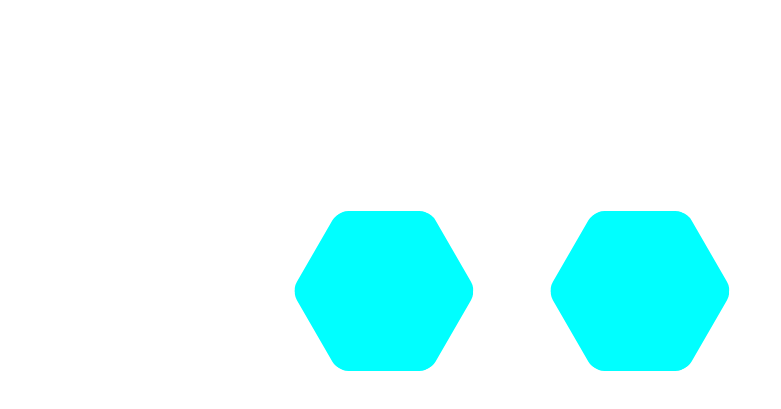
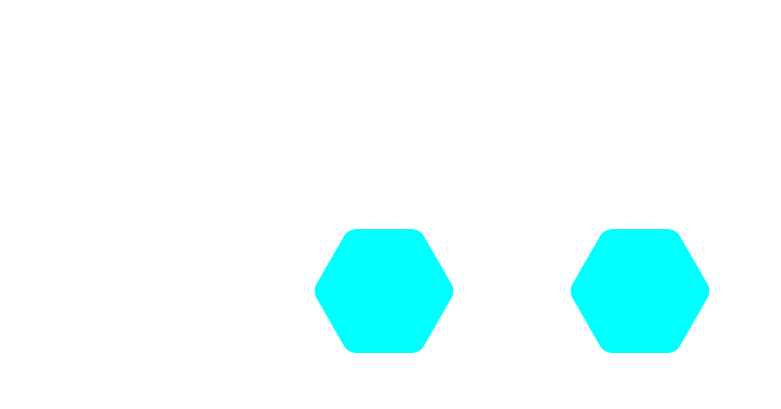
Before and after one commit to 2chanhaeng/hex-link, a plain HTML site: page index.html in a window 1280 px wide. Shown: the part 109-518 px from the top of the page, without its empty margins (0-781 px from the left). Drawn offline with Linux system fonts and the light colour scheme.

Commit message:
translate em to vh

```diff
--- a/css/stylesheet.css
+++ b/css/stylesheet.css
@@ -13,9 +13,9 @@ input[type="checkbox"]:checked + .center{
     --bg-color: var(--btn-checked-color);
 }
 .hexagon {
-    width: calc(10em / 1.55);
-    height: 10em;
-    border-radius: 1em;
+    width: var(--hexagon-width);
+    height: var(--hexagon-height);
+    border-radius: var(--hexagon-border-radius);
     transition: transform 400ms ease;
     background-color: var(--bg-color);
 }
@@ -40,15 +40,20 @@ input[type="checkbox"]:checked + .center{
 }
 .center {
     position: fixed;
-    top: 50%;
-    left: 50%;
     transform: translate(-50%, -50%);
 }
+#a .center {
+    top: 50vh;
+    left: 50vw;
+}
 #b .center {
-    position: fixed;
-    top: 50%;
-    left: 30%;
-    transform: translate(-50%, -50%);
+    top: 50vh;
+    left: 30vw;
+}
+:root{
+    --hexagon-width: 10vh;
+    --hexagon-height: calc(var(--hexagon-width) * 1.55);
+    --hexagon-border-radius: calc(var(--hexagon-height) / 10);
 }
 @media (prefers-color-scheme: light) {
     :root{
```
